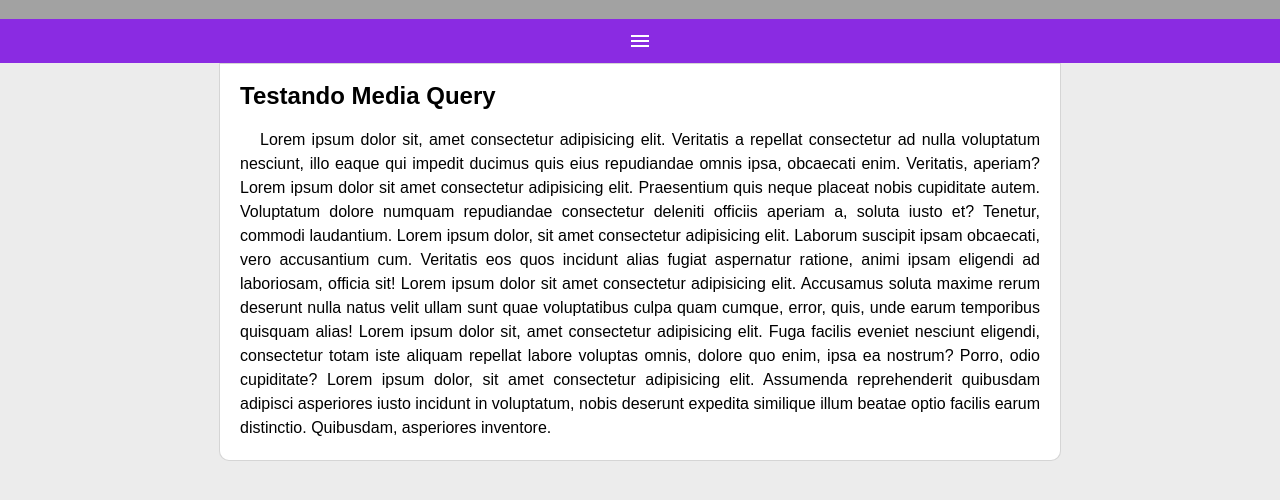
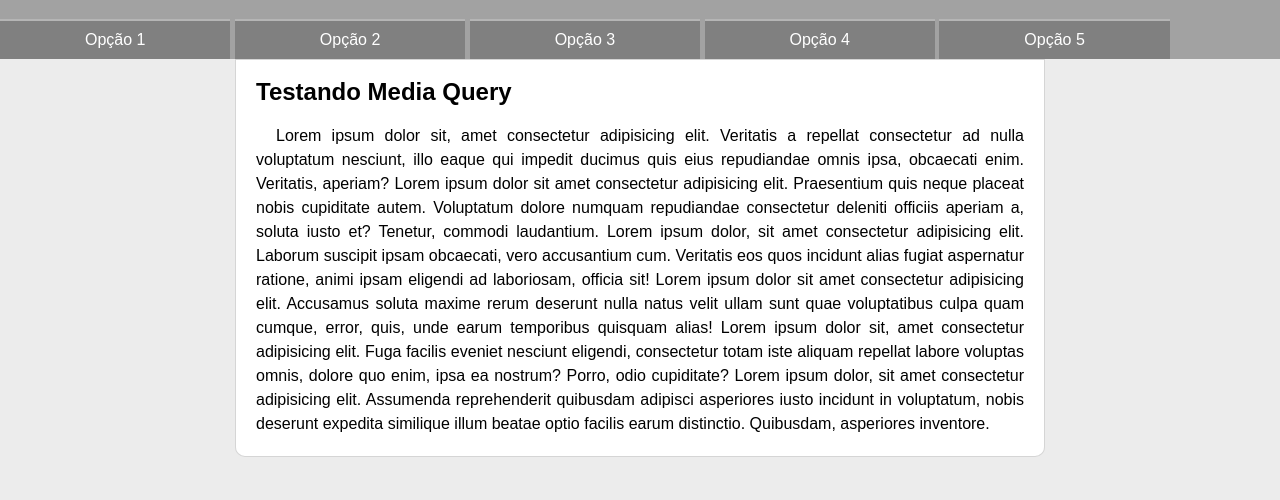
Before and after one commit to leonardodemouragomes/html-css, a plain HTML site: page exercicios/ex026/mq005/index.html in a window 1280 px wide. Shown: the part 58-558 px from the top of the page. Drawn offline with nearby package versions, Linux system fonts and the light colour scheme; files that its build step writes are made by us from their sources.

Commit message:
fiz alterações para telas grandes

```diff
--- a/exercicios/ex026/mq005/estilos/pc.css
+++ /dev/null
@@ -1,6 +0,0 @@
-@charset "UTF-8";
-
-
-main {
-    width: 800px;
-}
--- a/exercicios/ex026/mq005/estilos/style.css
+++ b/exercicios/ex026/mq005/estilos/style.css
@@ -55,7 +55,7 @@ menu a {
 
 menu a:hover{
     background-color: rgb(178, 178, 178);
-    transition: background-color .3s
+    transition: background-color .5s
 
 }
 
--- a/exercicios/ex026/mq005/estilos/tablet.css
+++ /dev/null
@@ -1,5 +0,0 @@
-@charset "UTF-8";
-
-main {
-    width:600px;
-}
--- /dev/null
+++ b/exercicios/ex026/mq005/estilos/telasgrandes.css
@@ -0,0 +1,24 @@
+@charset "UTF-8";
+
+@media screen and (min-width: 768px){
+    i#burguer{
+        display: none;
+    }
+
+    menu{
+        display:block;
+    }
+
+    ul{
+        width: 100vw;
+    }
+
+    li {
+        display: inline-block;
+        width: 18%;
+    }
+
+    main {
+        width:768px;
+    }
+}
--- a/exercicios/ex026/mq005/index.html
+++ b/exercicios/ex026/mq005/index.html
@@ -6,11 +6,11 @@
     <meta name="viewport" content="width=device-width, initial-scale=1.0">
     <title>Media Queries</title>
     <link rel="stylesheet" href="estilos/style.css" media="all">
-    <link rel="stylesheet" href="estilos/tablet.css" media="screen and (min-width: 600px)">
+    <link rel="stylesheet" href="estilos/telasgrandes.css" media="screen">
     <link rel="stylesheet" href="estilos/pc.css" media="screen and (min-width:992px)">
     <link rel="stylesheet" href="https://fonts.googleapis.com/css2?family=Material+Symbols+Outlined:opsz,wght,FILL,GRAD@48,300,0,200" />
 </head>
-<body>
+<body onresize='mudouTamanho()'>
     <header>
         <h1>Meu site</h1>
         <i id="burguer" class="material-symbols-outlined" onclick="clickMenu()"> menu</i>
@@ -31,6 +31,13 @@
         </article>
     </main>
     <script>
+        function mudouTamanho() {
+            if (window.innerWidth >= 768){
+                menu.style.display ='block'
+            } else {
+                menu.style.display = 'none'
+            }
+        }
         function clickMenu(){
             if(menu.style.display == 'block'){
             menu.style.display = 'none'
@@ -38,6 +45,7 @@
                 menu.style.display = 'block'
             }
         }
+
     </script>
 </body>
 </html>
```
